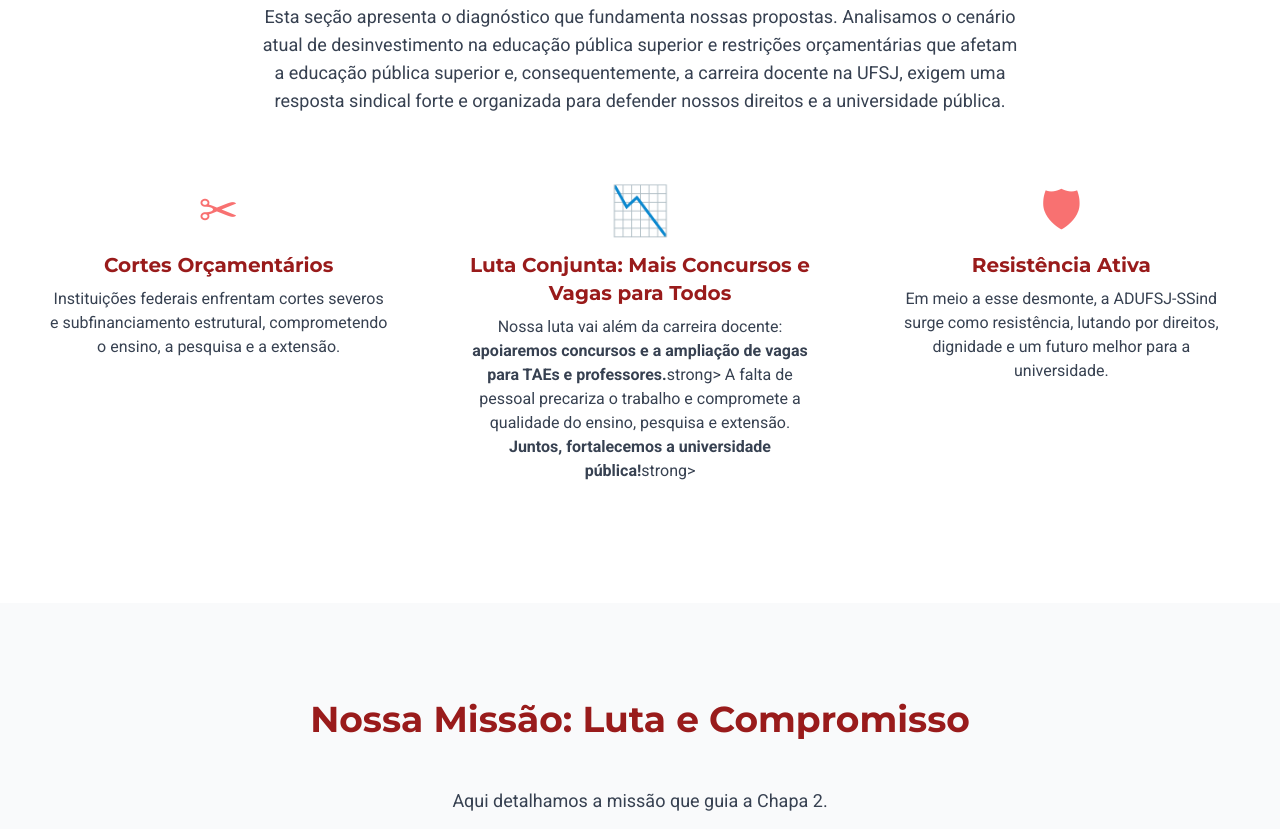
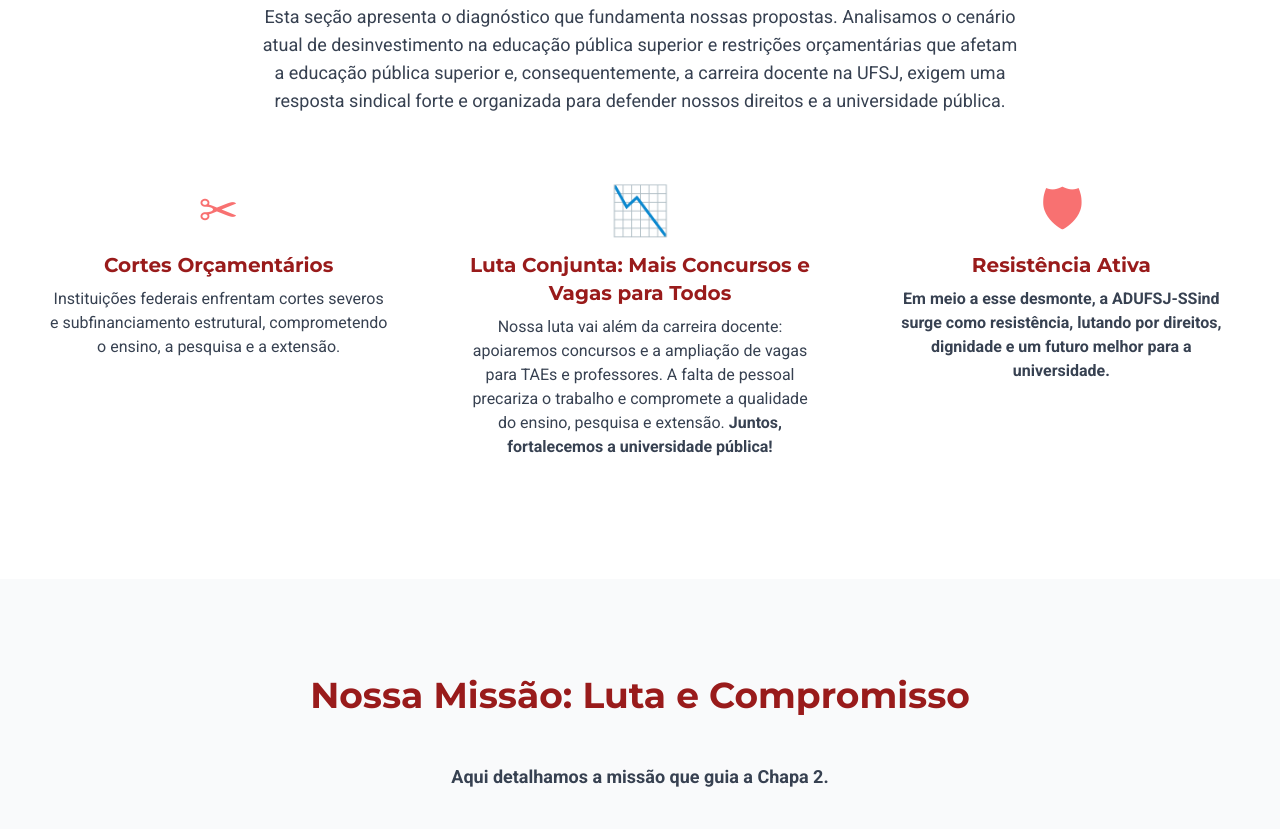
Before and after one commit to chapa2-adu-ufsj/chapa2-adu-ufsj.github.io, a plain HTML site: page index.html in a window 1280 px wide. Shown: the part 611-1440 px from the top of the page. Drawn offline with nearby package versions, Linux system fonts and the light colour scheme.

Commit message:
Update index.html

```diff
--- a/index.html
+++ b/index.html
@@ -78,8 +78,8 @@
                     <div class="p-6">
                         <div class="text-5xl text-red-400 mb-4">📉</div>
                         <h3 class="text-xl font-bold mb-2 text-red-800">Luta Conjunta: Mais Concursos e Vagas para Todos</h3>
-                        <p class="text-gray-700">Nossa luta vai além da carreira docente: <strong>apoiaremos concursos e a ampliação de vagas para TAEs e professores.</strong>strong> A falta de pessoal precariza o trabalho e compromete a qualidade do ensino, pesquisa e extensão.
- <strong>Juntos, fortalecemos a universidade pública!</strong>strong></p>
+                        <p class="text-gray-700">Nossa luta vai além da carreira docente: apoiaremos concursos e a ampliação de vagas para TAEs e professores. A falta de pessoal precariza o trabalho e compromete a qualidade do ensino, pesquisa e extensão.
+ <strong>Juntos, fortalecemos a universidade pública!</p>
                     </div>
                     <div class="p-6">
                         <div class="text-5xl text-red-400 mb-4">🛡</div>
```
